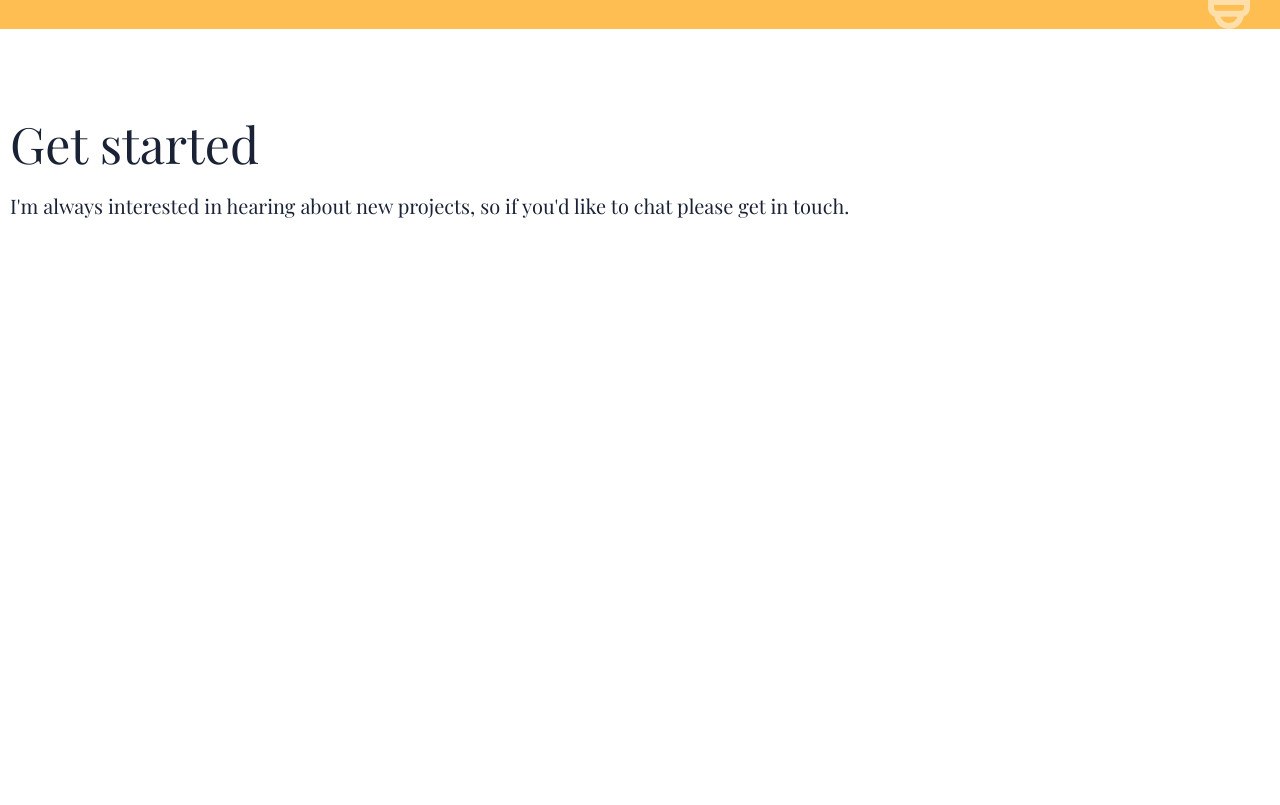
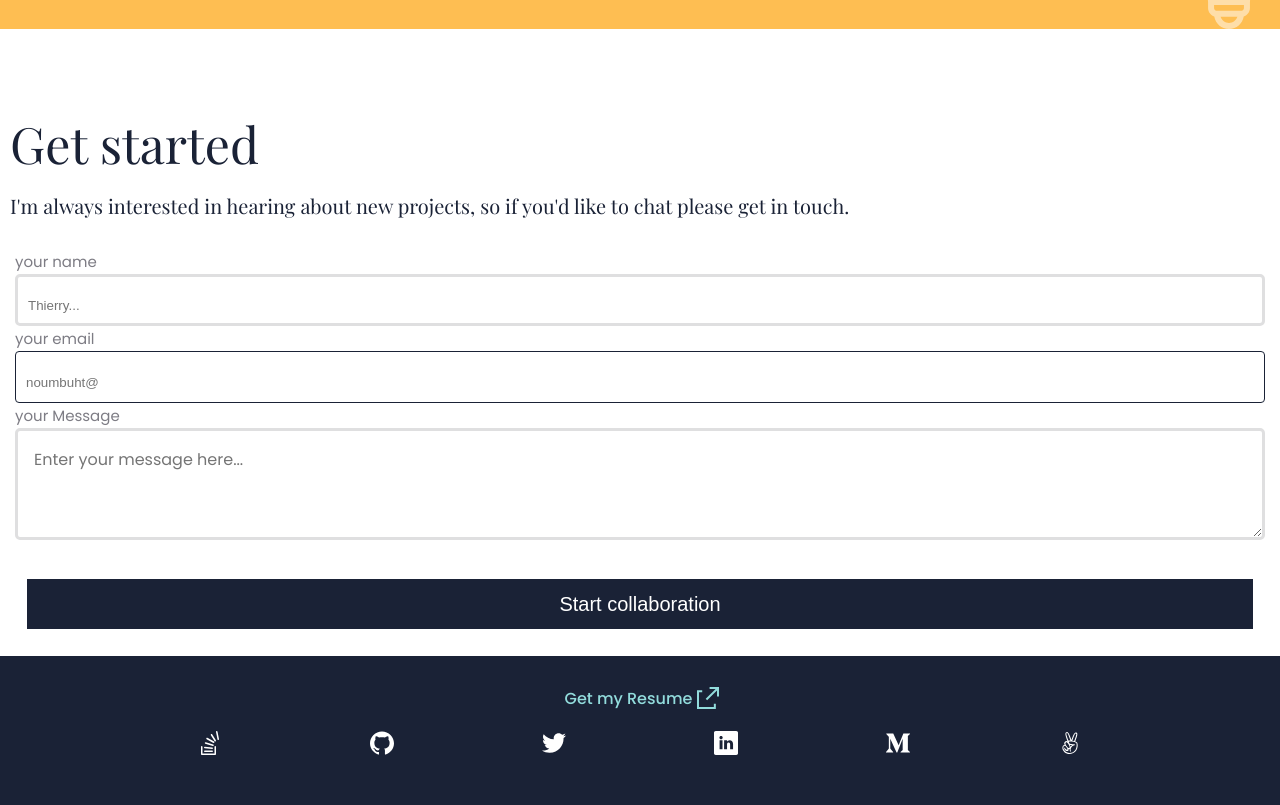
Before and after one commit to axcell-0/Thierrys-portfolio, a website: page index.html in a window 1280 px wide. Shown: the part 3118-3923 px from the top of the page. Before the commit the page ends 3352 px from the top, so only its background shows below. Drawn offline with nearby package versions, Linux system fonts and the light colour scheme.

Commit message:
Finish contact form using index.html and styles.css

```diff
--- a/assets/style.css
+++ b/assets/style.css
@@ -255,3 +255,92 @@ h4 {
   color: #1a2236;
   margin: 15px 10px;
 }
+
+footer {
+  display: flex;
+  flex-direction: column;
+}
+
+.form-container {
+  padding: 15px;
+}
+
+.section-form {
+  list-style: none;
+}
+
+input {
+  width: 100%;
+  background: #fff;
+  border: 3px solid #dfdfe0;
+  border-radius: 5px;
+  height: 52px;
+  font-style: normal;
+  font-weight: 400;
+  color: black;
+  padding: 10px 0px 0px 10px;
+}
+
+.input :placeholder-shown {
+  color: black;
+}
+
+.textarea1 {
+  width: 100%;
+  background: #fff;
+  border: 3px solid #dfdfe0;
+  color: #1a2236;
+  height: 112px;
+  margin-bottom: 20px;
+  font-family: 'Poppins';
+  font-size: 16px;
+  padding-left: 1em;
+  padding-top: 1em;
+  border-radius: 5px
+}
+
+.email-border {
+  border: 1px solid #1A2236;
+  border-radius: 4px;
+
+
+}
+
+.label-1 {
+  font-weight: 400;
+  font-size: 15px;
+  line-height: 15px;
+  color: #7d7c84;
+}
+
+.rectangle_23 {
+  display: flex;
+  flex-direction: column;
+  background: #1a2236;
+  padding: 30px;
+}
+
+.rectangle_24 {
+  display: flex;
+  justify-content: center;
+}
+
+.get {
+  font-size: 16px;
+  font-weight: 500;
+  color: #92dcdc;
+  line-height: 24px;
+  padding: 5px;
+}
+
+.social {
+  background-color: #1a2236;
+  display: flex;
+  justify-content: space-evenly;
+  padding: 20px;
+}
+
+.social li {
+  display: flex;
+  flex-direction: column;
+}
--- a/index.html
+++ b/index.html
@@ -232,7 +232,39 @@
                                     <p class="get-paragraph">I'm always interested in hearing about new projects, so if you'd like to chat please get in touch.</p>
                                 </section>
                                 <section class="form-container">
+                                    <form action="https://formspree.io/f/xwkjrzvw" method="post">
+                                        <ul class="section-form">
+                                            <li>
+                                                <label class="label-1">your name</label>
+                                                <input class="name-text" type="text" id="name" name="user-email" placeholder="Thierry..." required maxlength="30">
+                                            </li>
+                                            <li>
+                                                <label class="label-1">your email</label>
+                                                <input class="email-border" type="text" id="email" name="email" placeholder="noumbuht@" required>
+                                            </li>
+                                            <li>
+                                                <label class="label-1">your Message</label>
+                                                <textarea class="textarea1 textarea2" id="message" placeholder="Enter your message here..." required maxlength="500"></textarea>
+                                            </li>
+                                        </ul>
+                                        <div class="start-container"><button class="Start-collaboration"><p>Start collaboration</p></button></div>
+                                    </form>
+                                </section>
 
+                               <section class="rectangle_23">
+                                <div class="rectangle_24">
+                                    <a class="get-resume" href="#"><span class="get">Get my Resume</span></a>
+                                    <img src="assets/footer-img/ic_linkteal.svg" alt="download image">
+                                </div>
+                                    <ul class="social">
+                                        <li><img src="assets/footer-img/ic_stackoverflow.svg" alt="stackoverflow"></li>
+                                        <li> <img src="assets/footer-img/github.svg" alt="github logo"></li>
+                                        <li> <img src="assets/footer-img/gtwitter.svg" alt="twitter logo"></li>
+                                        <li> <img src="assets/footer-img/linkdin.svg" alt="linkdin"></li>
+                                        <li> <img src="assets/footer-img/medium.svg" alt="mediume logo"></li>
+                                        <li> <img src="assets/footer-img/angellist.svg" alt="angellist logo"></li>
+                                    </ul>
+                                </section>
                               </footer>
     </main>
 </body>
```
